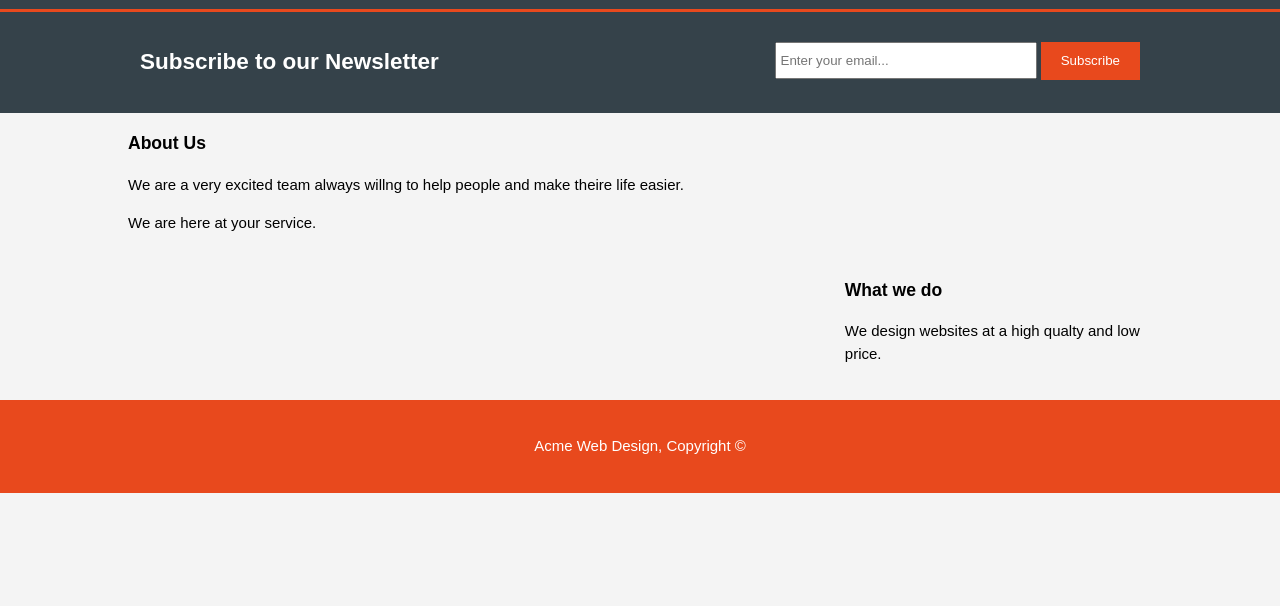
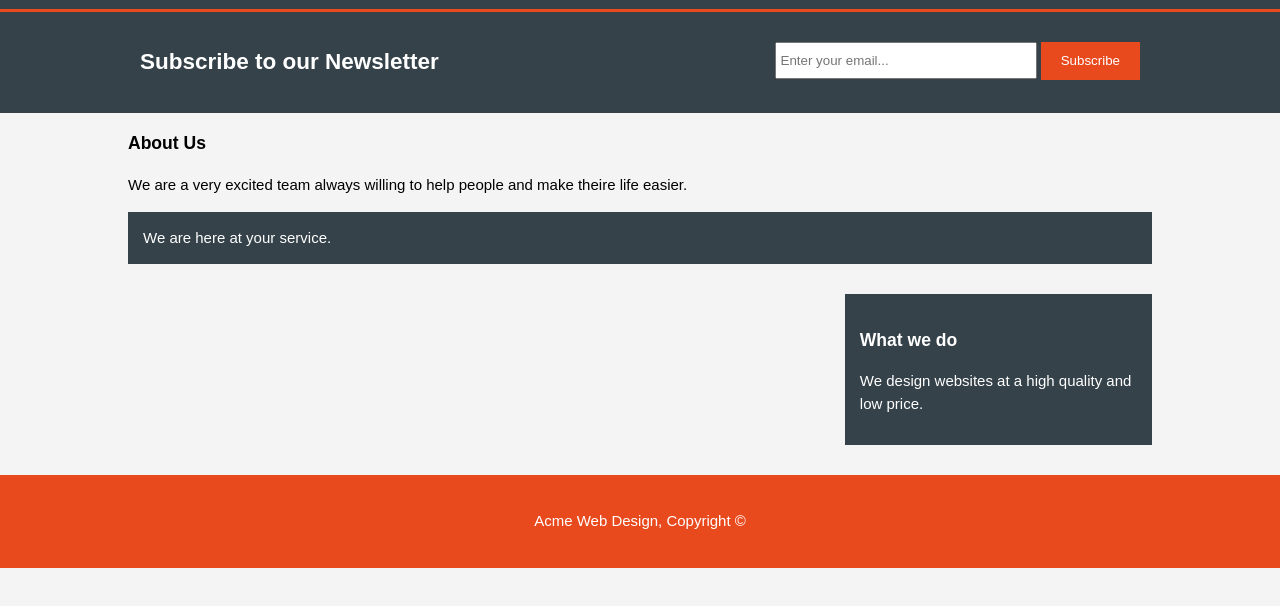
Before and after one commit to razvanbrb/acme-web-design, a plain HTML site: page about.html in a window 1280 px wide. Shown: the part 114-720 px from the top of the page. Drawn offline with Linux system fonts and the light colour scheme.

Commit message:
add dark class in html and css properties for dark class in css file

```diff
--- a/about.html
+++ b/about.html
@@ -45,12 +45,14 @@
   <div class="container">
   <article id="main-col">
 <h1 class="page-title">About Us</h1>
-<p>We are a very excited team always willng to help people and make theire life easier.</p>
-<p>We are here at your service.</p>
+<p>We are a very excited team always willing to help people and make theire life easier.</p>
+<p class="dark">We are here at your service.</p>
   </article>
   <aside id="sidebar">
+      <div class="dark">
       <h3>What we do</h3>
-<p>We design websites at a high qualty and low price.</p>
+<p >We design websites at a high quality and low price.</p>
+</div>
   </aside>
       </div>
   </section>
--- a/css/style.css
+++ b/css/style.css
@@ -21,6 +21,14 @@ ul{
     padding-left: 20px;
     padding-right: 20px;
     color: #ffffff;
+}
+
+.dark{
+    padding: 15px;
+    background: #35424a;
+    color: #ffffff;
+    margin-top: 10px;
+    margin-bottom: 10px;
 }
 
 /*Header*/
```
